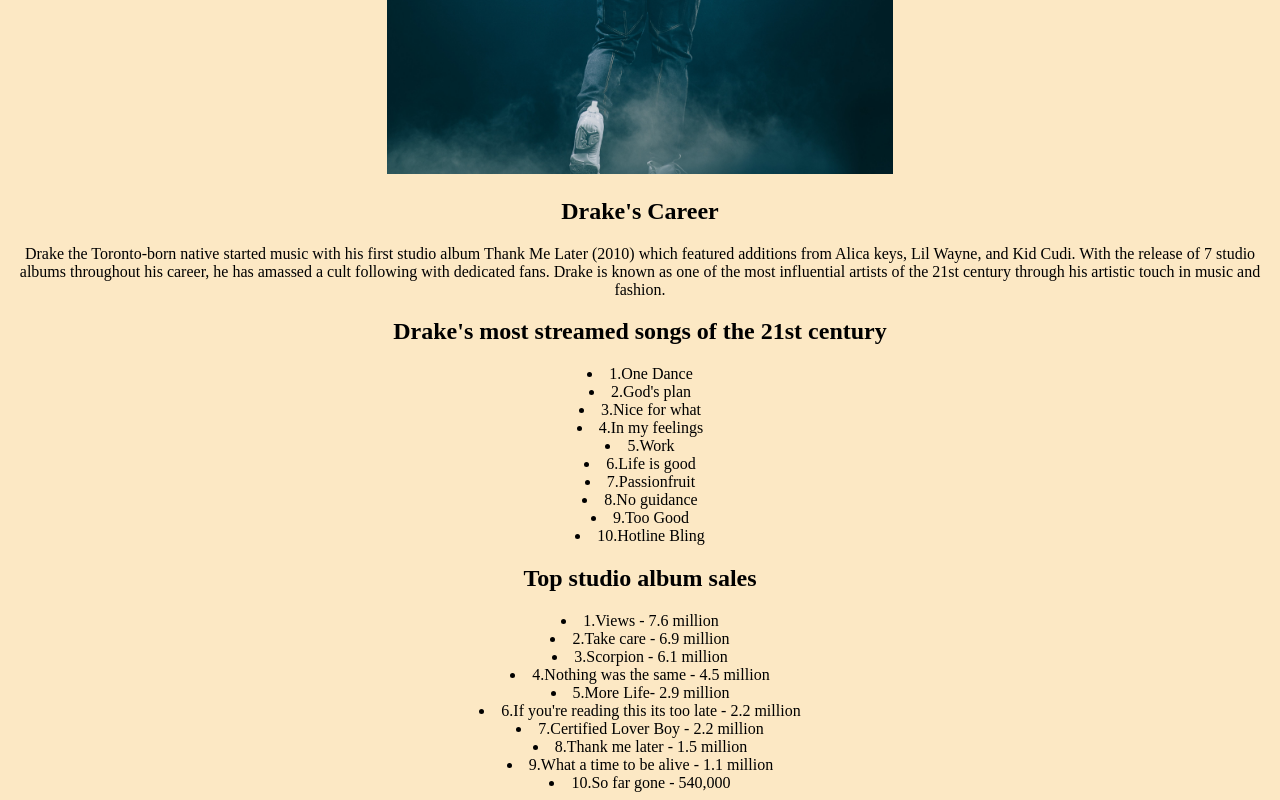
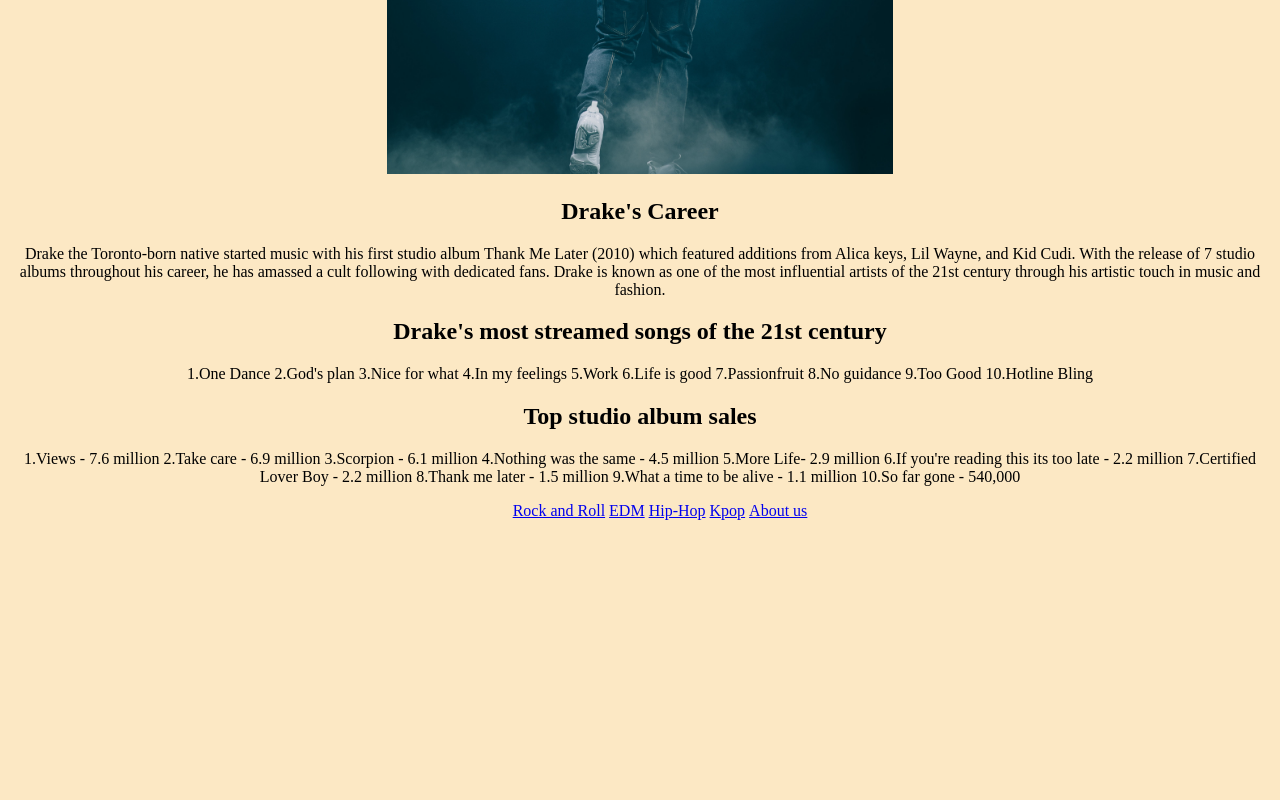
Before and after one commit to TCMG412group5/TCMG412group5.github.io, a plain HTML site: page page4.html in a window 1280 px wide. Shown: the part 806-1606 px from the top of the page. After the commit the page ends 1342 px from the top, so only its background shows below. Drawn offline with Linux system fonts and the light colour scheme.

Commit message:
new navigiation for page 4
If it works please delete the old naviagtion

```diff
--- a/page4.html
+++ b/page4.html
@@ -65,6 +65,29 @@
          </ul>
     </div>
 </div>
+<style>
+    ul{
+    text-align: center;
+ list-style-position: none}
+ li{display: inline;}
+    </style>
+    <ul>
+        <li>
+            <a href="page2.html">Rock and Roll</a>
+            </li>
+        <li>
+            <a href="page3.html">EDM</a>
+            </li>
+        <li>
+            <a href="page4.html">Hip-Hop</a>
+            </li>
+         <li>
+            <a href="page5.html">Kpop</a>
+        </li>
+        <li>
+            <a href="page6.html">About us</a>
+        </li>
+        </ul>
 
 </body>
 </html>
```
